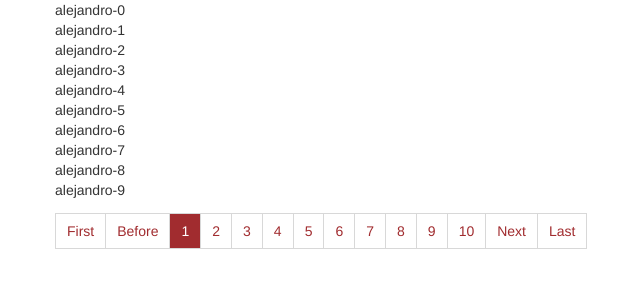
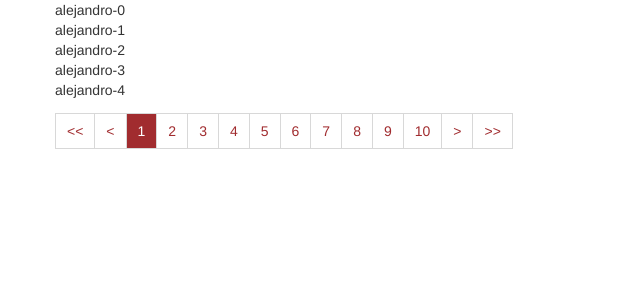
Before and after one commit to alphonse92/mv.paginator, a plain HTML site: page public_html/index.html in a window 1280 px wide. Shown: the whole page, without its empty margins (0-640 px from the left). Drawn offline with nearby package versions, Linux system fonts and the light colour scheme.

Commit message:
With config example

```diff
--- a/public_html/assets/js/boostrap.js
+++ b/public_html/assets/js/boostrap.js
@@ -1,4 +1,13 @@
 angular.module('app', ['com.alphonsegs.paginator'])
+        .config(['paginatorProvider',function(paginatorProvider){
+                paginatorProvider.setConfig({
+                    lengthDefault:5,
+                    labelBefore:"<",
+                    labelNext:">",
+                    labelFirst:"<<",
+                    labelLast:">>"
+                })
+        }])
         .controller("mainController", function ($scope) {
             $scope.pagedata = [];
             $scope.loadata = function () {
--- a/public_html/assets/js/paginator/paginator.js
+++ b/public_html/assets/js/paginator/paginator.js
@@ -21,11 +21,11 @@
 
         this.setConfig = function (config)
         {
-            page_length_default = config.lengthDefault;
-            paginator_label_before = config.labelBefore;
-            paginator_label_next = config.labelNext;
-            paginator_label_first = config.labelFirst;
-            paginator_label_last = config.labelLast;
+            page_length_default = config.lengthDefault || page_length_default;
+            paginator_label_before = config.labelBefore || paginator_label_before;
+            paginator_label_next = config.labelNext || paginator_label_next;
+            paginator_label_first = config.labelFirst || paginator_label_first;
+            paginator_label_last = config.labelLast || paginator_label_last;
         }
 
         this.$get = function ($rootScope) {
@@ -229,7 +229,6 @@
             },
         }
     }
-
+    module.provider("paginator", provider)
     module.directive("paginator", directive);
-    module.provider("paginatorProvider", provider)
 })(angular.module('com.alphonsegs.paginator', []));
--- a/public_html/index.html
+++ b/public_html/index.html
@@ -15,7 +15,7 @@ and open the template in the editor.
     <body ng-controller="mainController">
         <div class="container">
             <div class="row">
-                <paginator paginator pagedata="pagedata" length="10">
+                <paginator pagedata="pagedata">
                     <div>{{$paginator_item.name}}</div>
                 </paginator>
             </div>
@@ -24,7 +24,7 @@ and open the template in the editor.
         <script src="https://ajax.googleapis.com/ajax/libs/angularjs/1.6.1/angular.min.js" type="text/javascript"></script>
         <!-- inject plugin-->
         <script src="assets/js/paginator/paginator.js" type="text/javascript"></script>
+        <!-- inject bootstrap-->
         <script src="assets/js/boostrap.js" type="text/javascript"></script>
-        <!-- inject bootstrap-->
     </body>
 </html>
```
